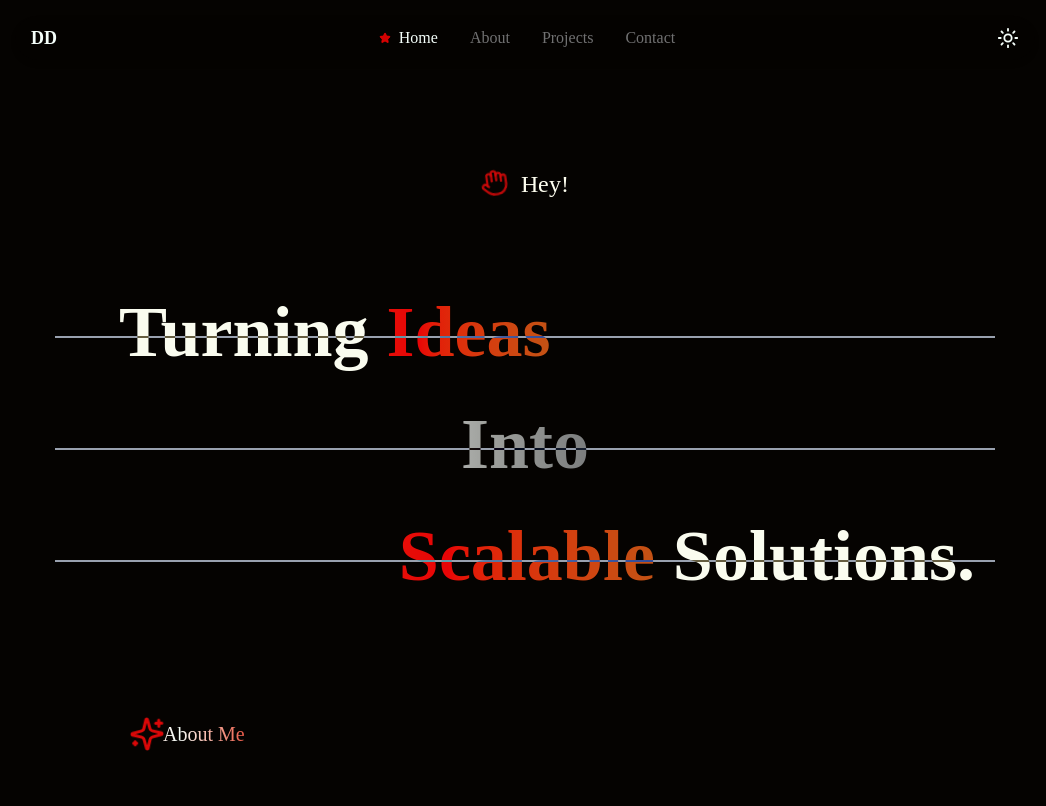
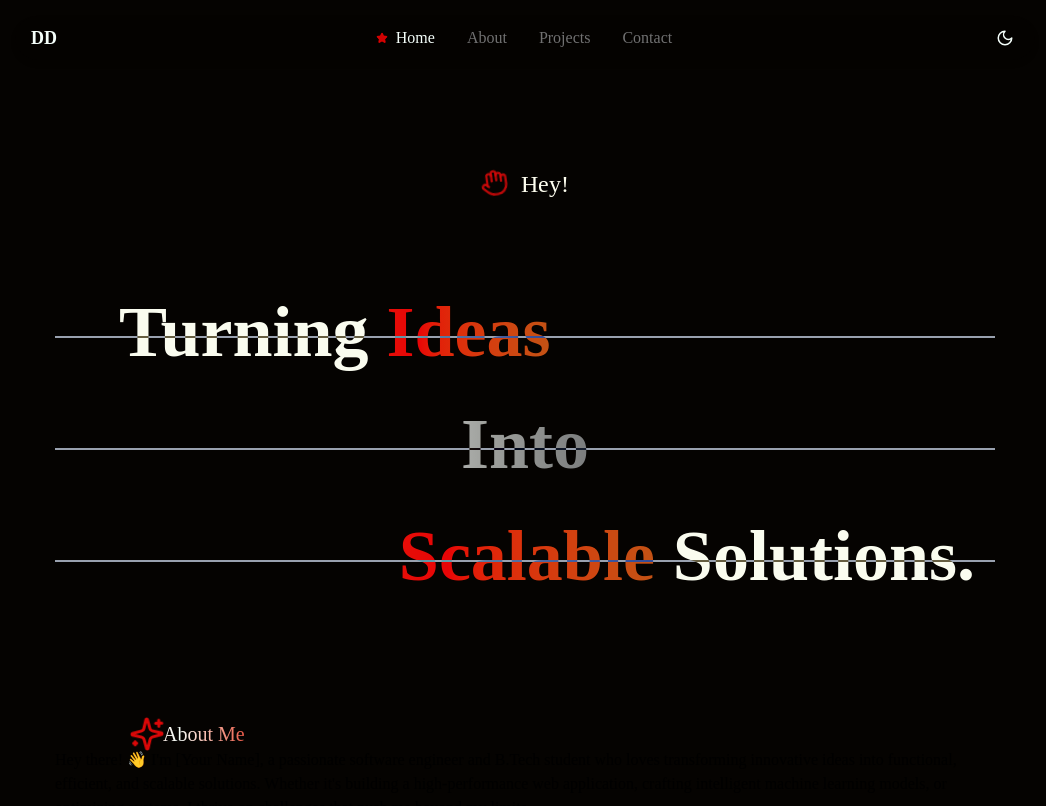
Before and after one commit to DeepakSingh0027/Deepak-Singh-Deopa-Portfolio, a React (Vite) app: page / in a window 1280 px wide. Shown: the top 806 px of the page, without its empty margins (115-1161 px from the left). Built offline with nearby package versions, Linux system fonts and the light colour scheme.

Commit message:
Add personal introduction to home page and enhance header button styles

```diff
--- a/src/Pages/Home/home.jsx
+++ b/src/Pages/Home/home.jsx
@@ -155,6 +155,14 @@ const Home = () => {
               About Me
             </p>
           </motion.div>
+          <p>
+            Hey there! 👋 I'm [Your Name], a passionate software engineer and
+            B.Tech student who loves transforming innovative ideas into
+            functional, efficient, and scalable solutions. Whether it's building
+            a high-performance web application, crafting intelligent machine
+            learning models, or optimizing systems, I thrive on challenges that
+            push me beyond my limits.
+          </p>
         </div>
         <div></div>
       </div>
--- a/src/header/header.jsx
+++ b/src/header/header.jsx
@@ -29,7 +29,7 @@ const Header = () => {
       whileInView={{ y: 0 }}
       transition={{ duration: 1, ease: "easeInOut" }}
       viewport={{ amount: 0.5 }}
-      className={`fixed top-4 left-1/2 -translate-x-1/2 z-50  ${
+      className={`fixed  top-4 left-1/2 -translate-x-1/2 z-50  ${
         theme === "light" ? "bg-[#f5fffaea]/90" : "bg-[#050301ea]/90"
       } rounded-3xl flex items-center p-2 transition-all duration-300 ${
         isScrolled ? "w-[600px] px-4" : "w-[calc(100vw-260px)] px-4 shadow-md"
@@ -162,14 +162,15 @@ const Header = () => {
 
       {/* Sunlight Icon on the Right */}
       <button
-        className={`mr-auto ${
-          theme === "light"
-            ? " text-[#060403] hover:text-[#ff67cf]"
-            : " text-[#f5fffa] hover:text-[#a7ff74]"
-        } cursor-pointer `}
+        className={`w-7 h-7 p-0 flex items-center justify-center rounded-full transition-all duration-300
+    ${
+      theme === "light"
+        ? "text-[#060403] hover:text-[#ff67cf] hover:shadow-[4px_4px_20px_#000000,inset_-6px_-6px_20px_#fff] active:shadow-[inset_6px_6px_12px_#000000,inset_-6px_-6px_12px_#ffffff] "
+        : "text-[#f5fffa] hover:text-[#a7ff74] hover:shadow-[4px_4px_20px_#ffffff1a,inset_-6px_-6px_20px_#fff] active:shadow-[inset_6px_6px_12px_#ffffff1a,inset_-6px_-6px_12px_#000000]]"
+    } cursor-pointer`}
         onClick={toggleTheme}
       >
-        {theme === "light" ? <Moon size={22} /> : <Sun size={22} />}
+        {theme === "light" ? <Sun size={18} /> : <Moon size={18} />}
       </button>
     </motion.div>
   );
```
